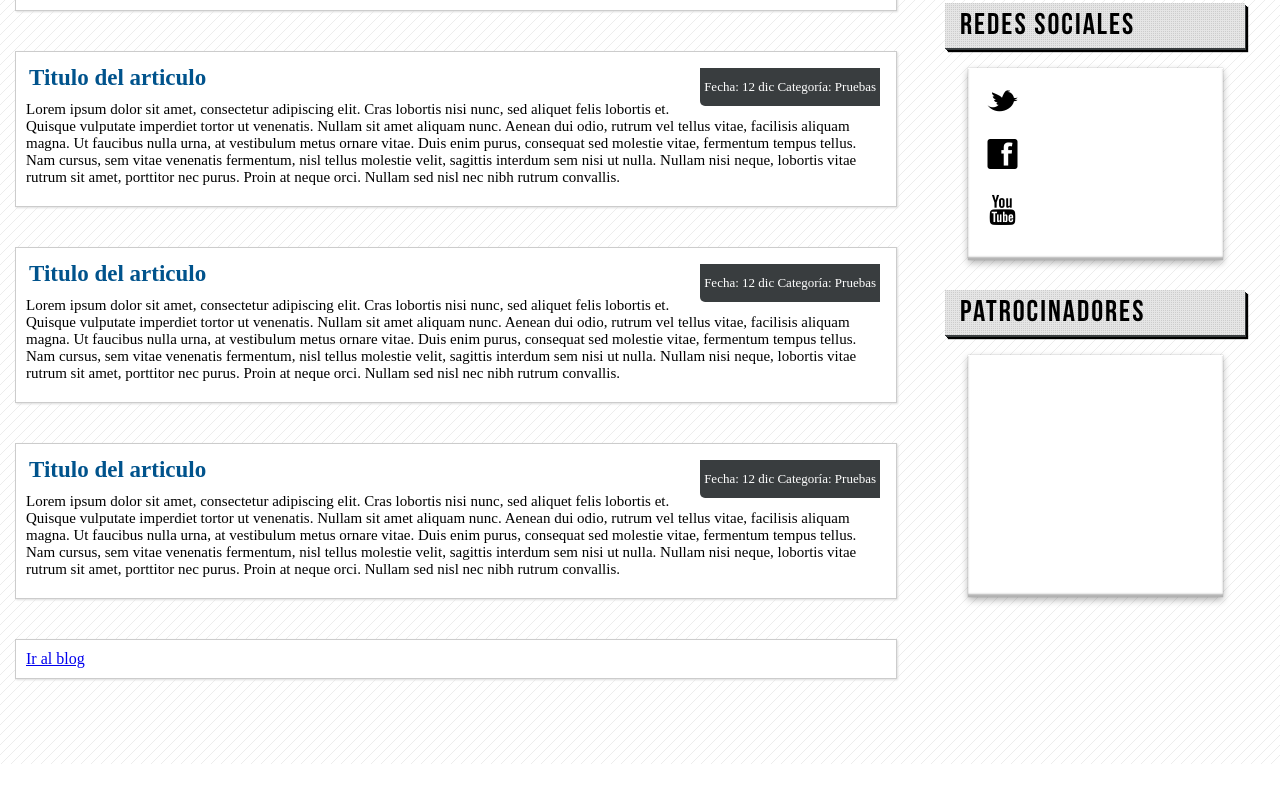
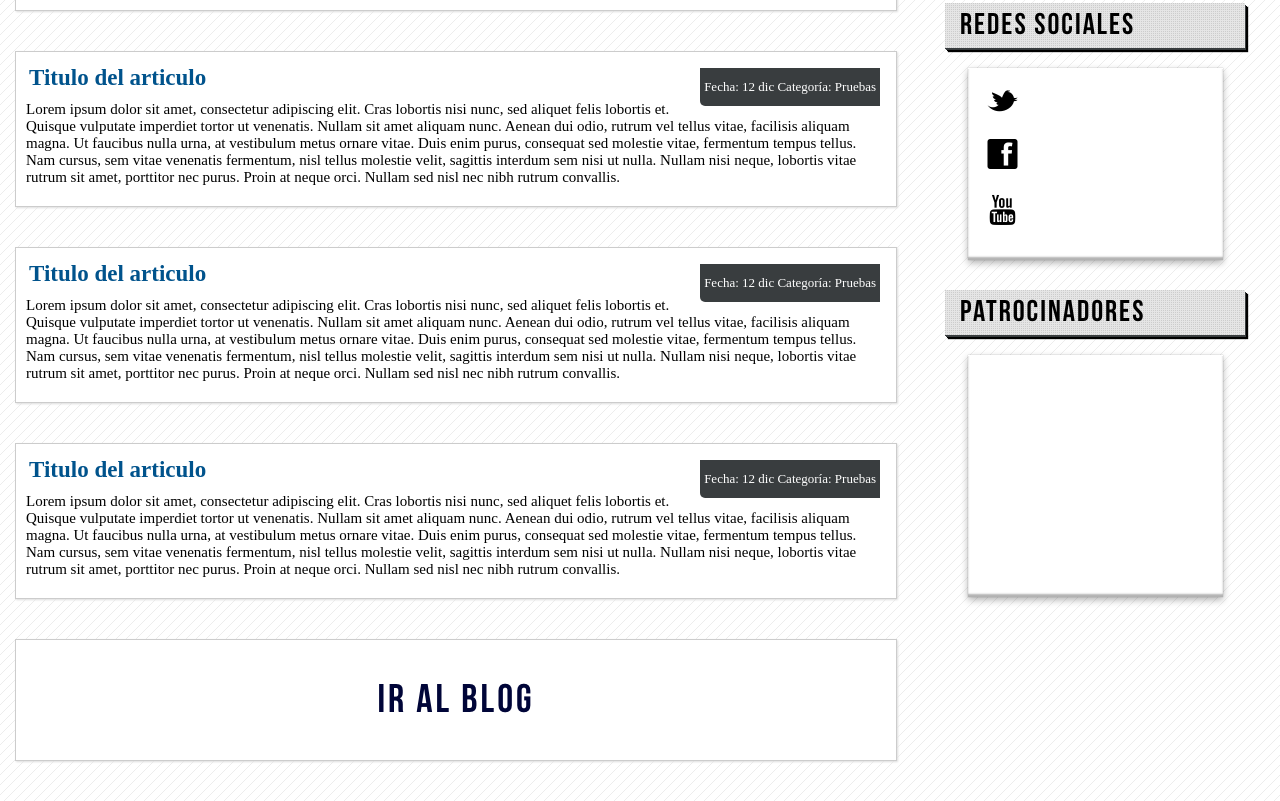
Before and after one commit to Rafadinho85/maquetacion-2.0, a plain HTML site: page index.html in a window 1280 px wide. Shown: the part 1075-1876 px from the top of the page. Before the commit the page ends 1839 px from the top, so only its background shows below. Drawn offline with Linux system fonts and the light colour scheme; files whose address does not match are found by name; a web font is replaced by a local one.

Commit message:
agregando botton

```diff
--- a/css/styles.css
+++ b/css/styles.css
@@ -389,3 +389,17 @@ body{
         margin-bottom: 10px;
         font-size: 15px;
     }
+
+    #blog{
+        margin-top: 60px;
+        line-height: 100px;
+        text-align: center;
+    }
+    #blog a{
+        display: block;
+        font-family: "BebasNeue";
+        font-size: 40px;
+        letter-spacing: 3px;
+        color: #000538;
+        text-decoration: none;
+    }
```
